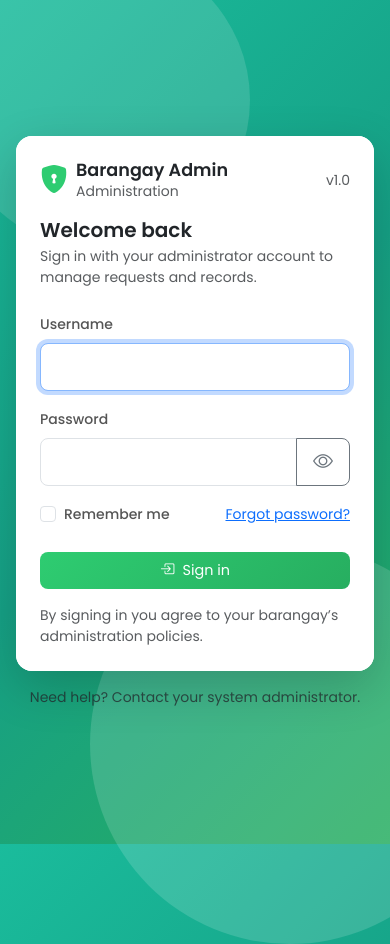
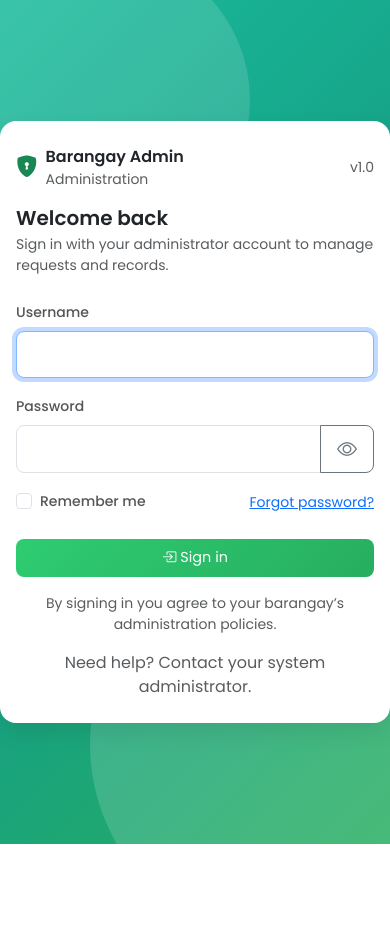
Before and after one commit to Snow-prog-14/Barangay-Kiosk, a PHP site: page / in a window 390 px wide; the page is wider, and only the part inside the window is pictured. After the commit the page ends 844 px from the top of that part, so only its background shows below. Run offline with PHP 8.4, Linux system fonts and the light colour scheme.

Commit message:
fix: Update redirection paths in login script and enhance login page layout for better responsiveness

```diff
--- a/barangay-admin/scripts/index.js
+++ b/barangay-admin/scripts/index.js
@@ -71,10 +71,10 @@ document.addEventListener('DOMContentLoaded', ()=> {
             // Check the password flag
             if (data.user.must_change_password) {
                 // User MUST change their password
-                location.href = 'pages/force_change_password.html';
+                location.href = 'barangay-admin/pages/force_change_password.html';
             } else {
                 // Normal login
-                location.href = 'pages/dashboard.html';
+                location.href = 'barangay-admin/pages/dashboard.html';
             }
             return;
         } else {
--- a/barangay-admin/styles/login.css
+++ b/barangay-admin/styles/login.css
@@ -1,9 +1,8 @@
 /* ====================================================
    GLOBAL STYLES
-   - Restores login UI layout (Option A)
-   - Adds Gradient G3 background (Green)
-   - Uses Poppins font (Google Fonts)
-   - Gradient button applied to Sign In
+   - Scroll-free login layout
+   - Auto-adjusts to screen size
+   - Gradient background preserved
    ==================================================== */
 
 /* Import Poppins */
@@ -25,25 +24,33 @@
   --auth-width: 960px;
 }
 
-/* Base body setup */
+/* ====================================================
+   VIEWPORT LOCK (NO SCROLLBARS)
+   ==================================================== */
+html,
 body {
+  height: 100%;
   margin: 0;
-  padding: 0;
+  overflow: hidden; /* NO SCROLLBARS */
   font-family: "Poppins", sans-serif;
+}
+
+/* ====================================================
+   BACKGROUND
+   ==================================================== */
+body {
   background: linear-gradient(
     135deg,
     var(--bg-gradient-start),
     var(--bg-gradient-mid),
     var(--bg-gradient-end)
   );
-  min-height: 100vh;
-  background-attachment: fixed;
   background-size: cover;
   background-repeat: no-repeat;
   position: relative;
 }
 
-/* Decorative geometric shapes (subtle design elements) */
+/* Decorative background shapes */
 body::before,
 body::after {
   content: "";
@@ -69,28 +76,39 @@ body::after {
   right: -100px;
 }
 
-/* Auth container (login card) */
+/* ====================================================
+   AUTH CONTAINER
+   ==================================================== */
 .auth-wrap {
+  width: 100%;
   max-width: var(--auth-width);
-  width: 100%;
+  max-height: 90vh; /* prevents overflow */
+  display: flex;
+  align-items: center;
+  justify-content: center;
   position: relative;
   z-index: 1;
 }
 
-/* Auth card layout setup */
+/* ====================================================
+   AUTH CARD
+   ==================================================== */
 .auth-card {
+  width: 100%;
+  max-height: 90vh; /* critical */
   background: #fff;
   border-radius: var(--radius-auth);
   overflow: hidden;
   box-shadow: var(--shadow-auth);
   display: flex;
-  flex-direction: row;
 }
 
-/* Left panel */
+/* ====================================================
+   LEFT PANEL
+   ==================================================== */
 .left-panel {
+  flex: 1;
   background: #f8f9fa;
-  flex: 1;
   display: flex;
   flex-direction: column;
   justify-content: center;
@@ -99,11 +117,10 @@ body::after {
 }
 
 .login-photo {
-  width: 100%;
-  max-width: 300px;
-  height: auto;
+  max-width: 100%;
+  max-height: 280px; /* prevents vertical overflow */
+  object-fit: contain;
   border-radius: 0.5rem;
-  object-fit: cover;
 }
 
 .left-caption h3 {
@@ -115,7 +132,9 @@ body::after {
   color: #666;
 }
 
-/* Right panel */
+/* ====================================================
+   RIGHT PANEL
+   ==================================================== */
 .right-panel {
   flex: 1;
   padding: 2.5rem;
@@ -137,13 +156,14 @@ form label {
   font-weight: 500;
 }
 
-/* Form inputs */
 .form-control-lg {
   font-size: 0.9rem;
   padding: 0.75rem;
 }
 
-/* Gradient sign-in button */
+/* ====================================================
+   SIGN-IN BUTTON
+   ==================================================== */
 #btnSignIn {
   background: var(--btn-green-gradient);
   color: #fff;
@@ -156,8 +176,12 @@ form label {
   color: #fff;
 }
 
-/* Mobile behavior */
-@media (max-width: 767.98px) {
+/* ====================================================
+   RESPONSIVE RULES
+   ==================================================== */
+
+/* Hide image on narrow screens */
+@media (max-width: 768px) {
   .auth-card {
     flex-direction: column;
   }
@@ -171,7 +195,14 @@ form label {
   }
 }
 
-/* Extra small */
+/* Hide image on short screens (important) */
+@media (max-height: 650px) {
+  .left-panel {
+    display: none !important;
+  }
+}
+
+/* Extra small devices */
 @media (max-width: 425px) {
   .right-panel {
     padding: 1.5rem 1rem;
--- a/index.html
+++ b/index.html
@@ -2,41 +2,43 @@
 <html lang="en">
 <head>
   <meta charset="utf-8" />
-  <title>Barangay Admin — Sign in</title>
+  <title>Barangay Admin – Sign in</title>
   <meta name="viewport" content="width=device-width, initial-scale=1" />
+
   <!-- Bootstrap + Icons -->
-  <link href="https://cdn.jsdelivr.net/npm/bootstrap@5.3.3/dist/css/bootstrap.min.css" rel="stylesheet"/>
-  <link href="https://cdn.jsdelivr.net/npm/bootstrap-icons@1.11.3/font/bootstrap-icons.css" rel="stylesheet"/>
-  <!-- Shared styles -->
+  <link href="https://cdn.jsdelivr.net/npm/bootstrap@5.3.3/dist/css/bootstrap.min.css" rel="stylesheet" />
+  <link href="https://cdn.jsdelivr.net/npm/bootstrap-icons@1.11.3/font/bootstrap-icons.css" rel="stylesheet" />
+
+  <!-- Login styles -->
   <link rel="stylesheet" href="barangay-admin/styles/login.css" />
 </head>
-<body class="bg-soft">
 
-  <main class="d-flex min-vh-100 align-items-center justify-content-center p-3">
-    <div class="auth-wrap enhanced-auth w-100" style="max-width:980px;">
-      <div class="row g-0 shadow-lg rounded-4 overflow-hidden auth-card">
-        <!-- Left: Illustration -->
-        <div class="col-md-6 left-panel d-none d-md-flex align-items-center justify-content-center p-4">
-          <div class="illustration">
-          <img src="barangay-admin/styles/brgyUgong.png"
+<body>
+  <main class="d-flex align-items-center justify-content-center h-100">
+    <div class="auth-wrap w-100">
+
+      <div class="auth-card row g-0">
+
+        <!-- LEFT PANEL -->
+        <div class="col-md-6 left-panel d-none d-md-flex">
+          <div class="text-center">
+            <img
+              src="barangay-admin/styles/brgyUgong.png"
               alt="Barangay hall exterior or friendly staff"
-              class="login-photo" loading="lazy" />
-          </div>
-
-
-          <div class="left-caption text-center mt-3">
+              class="login-photo mb-3"
+            />
             <h3 class="mb-1">Barangay Request Kiosk</h3>
             <p class="text-muted small mb-0">Fast. Transparent. Local.</p>
           </div>
         </div>
 
-        <!-- Right: Form -->
-        <div class="col-md-6 right-panel bg-white p-4 p-md-5">
+        <!-- RIGHT PANEL -->
+        <div class="col-md-6 right-panel">
           <div class="d-flex align-items-center justify-content-between mb-3">
-            <div class="brand d-flex align-items-center gap-2">
-              <div class="logo"><i class="bi bi-shield-lock-fill"></i></div>
-              <div class="brand-text">
-                <div class="h6 mb-0">Barangay Admin</div>
+            <div class="d-flex align-items-center gap-2">
+              <i class="bi bi-shield-lock-fill fs-4 text-success"></i>
+              <div>
+                <div class="fw-semibold">Barangay Admin</div>
                 <div class="small text-muted">Administration</div>
               </div>
             </div>
@@ -44,62 +46,66 @@
           </div>
 
           <h2 class="h5 fw-semibold mb-1">Welcome back</h2>
-          <p class="text-muted small mb-4">Sign in with your administrator account to manage requests and records.</p>
+          <p class="text-muted small mb-4">
+            Sign in with your administrator account to manage requests and records.
+          </p>
 
-          <form id="loginForm" class="mb-3" novalidate>
+          <form id="loginForm" novalidate>
             <div class="mb-3">
               <label for="u" class="form-label small">Username</label>
-              <input id="u" name="username" class="form-control form-control-lg" autocomplete="username" required />
-              <div class="invalid-feedback">Enter your username.</div>
+              <input
+                id="u"
+                name="username"
+                class="form-control form-control-lg"
+                autocomplete="username"
+                required
+              />
             </div>
 
             <div class="mb-3">
               <label for="p" class="form-label small">Password</label>
               <div class="input-group input-group-lg">
-                <input id="p" name="password" type="password" class="form-control" autocomplete="current-password" required />
-                <button class="btn btn-outline-secondary" type="button" id="togglePass" aria-label="Show password" title="Show/hide">
-                  <i id="toggleIcon" class="bi bi-eye"></i>
+                <input
+                  id="p"
+                  name="password"
+                  type="password"
+                  class="form-control"
+                  autocomplete="current-password"
+                  required
+                />
+                <button class="btn btn-outline-secondary" type="button">
+                  <i class="bi bi-eye"></i>
                 </button>
               </div>
-              <div class="invalid-feedback">Enter your password.</div>
             </div>
 
-            <div class="d-flex align-items-center justify-content-between mb-4">
+            <div class="d-flex justify-content-between align-items-center mb-4">
               <div class="form-check">
                 <input class="form-check-input" type="checkbox" id="remember" />
-                <label class="form-check-label small" for="remember">Remember me</label>
+                <label class="form-check-label small" for="remember">
+                  Remember me
+                </label>
               </div>
-              <a href="#" class="small">Forgot password?</a>
+              <a href="javascript:void(0)" class="small">Forgot password?</a>
             </div>
 
-            <button id="btnSignIn" class="btn btn-primary btn-lg w-100 d-flex align-items-center justify-content-center gap-2" type="submit">
-              <i class="bi bi-box-arrow-in-right"></i> <span>Sign in</span>
+            <button id="btnSignIn" class="btn btn-lg w-100 mb-3" type="submit">
+              <i class="bi bi-box-arrow-in-right"></i> Sign in
             </button>
           </form>
 
+          <p class="small text-muted text-center mb-0">
+            By signing in you agree to your barangay’s administration policies.
+          </p>
 
-
-          <div class="small text-muted mt-3">By signing in you agree to your barangay’s administration policies.</div>
-
+          <div class="login-footer text-muted text-center mt-3">
+            Need help? Contact your system administrator.
+          </div>
         </div>
       </div>
-
-      <!-- footer tiny -->
-      <div class="text-center mt-3 small text-muted">Need help? Contact your system administrator.</div>
     </div>
   </main>
 
-  <!-- Error toast -->
-  <div class="position-fixed top-0 end-0 p-3" style="z-index:1080">
-    <div id="toastErr" class="toast align-items-center text-bg-danger border-0" role="alert" aria-live="assertive" aria-atomic="true">
-      <div class="d-flex">
-        <div class="toast-body" id="toastErrMsg">Invalid username or password.</div>
-        <button type="button" class="btn-close btn-close-white me-2 m-auto" data-bs-dismiss="toast" aria-label="Close"></button>
-      </div>
-    </div>
-  </div>
-
-  <!-- Bootstrap bundle -->
   <script src="https://cdn.jsdelivr.net/npm/bootstrap@5.3.3/dist/js/bootstrap.bundle.min.js"></script>
   <script type="module" src="barangay-admin/scripts/index.js"></script>
 </body>
```
